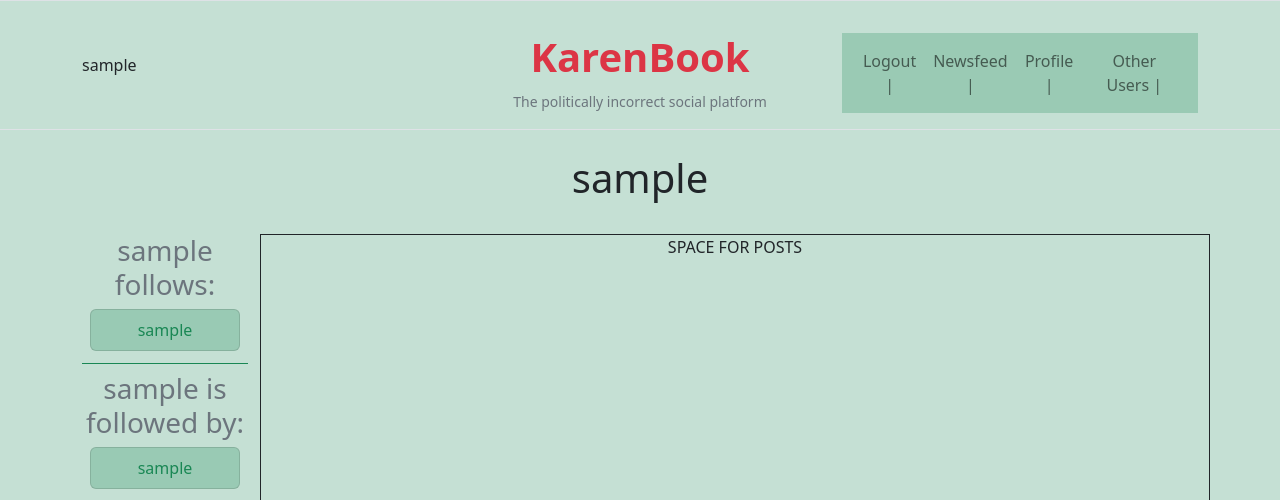
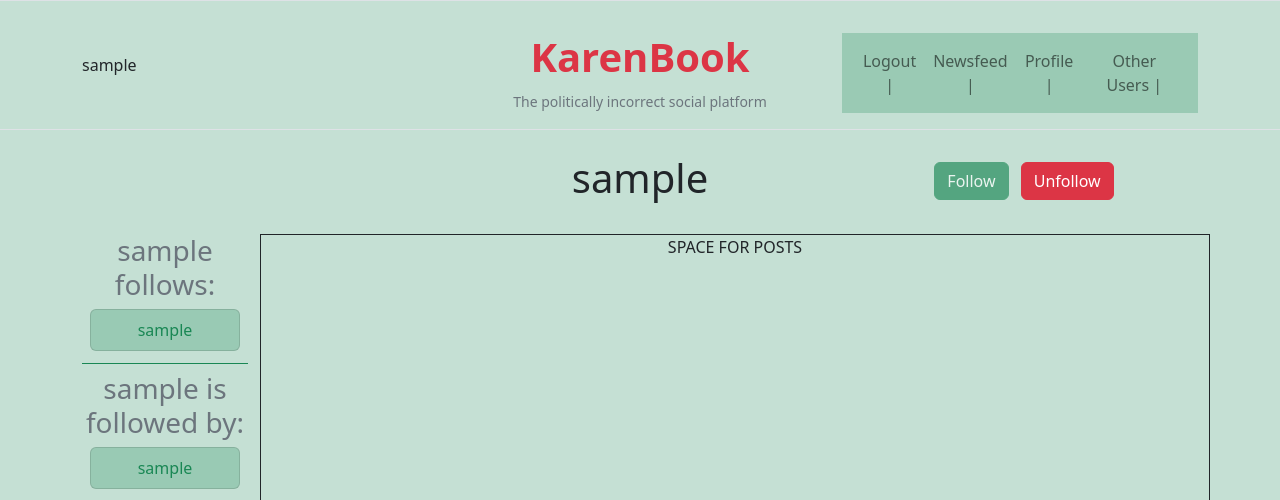
Before and after one commit to ScottQuinn144/KarenBook, a Django app: template templates/socials/profile.html in a window 1280 px wide. Shown: the top 500 px of the page. Run offline with Django 3.2, Linux system fonts and the light colour scheme; the template is opened without the code that fills it: values that come from a table or form of the project are taken from there, others are empty; the visitor is signed in with stand-in values (Sample User, id 1); data comes from the database, SQL or seed files in the repository.

Commit message:
added friends list and functionality

```diff
--- a/templates/socials/profile.html
+++ b/templates/socials/profile.html
@@ -15,9 +15,26 @@
             </div>
         </div>
         <div class="col">
-
+            <form method="post">
+                {% csrf_token %}
+                <div>
+                {% if profile in user.profile.follows.all %}
+                    <button class="btn btn-success m-2" disabled>Follow</button>
+                    <button class="btn btn-danger" name="follow" value="unfollow">
+                        Unfollow
+                    </button>
+                {% else %}
+                    <button class="btn btn-success m-2" name="follow" value="follow">
+                        Follow
+                    </button>
+                    <button class="btn btn-danger disabled">Unfollow</button>
+                {% endif %}
+                </div>
+            </form>
         </div>
     </div>
+
+</div>
 </div>
 
 
```
Also changed, not shown: Social/views.py (+13 -0 lines).
